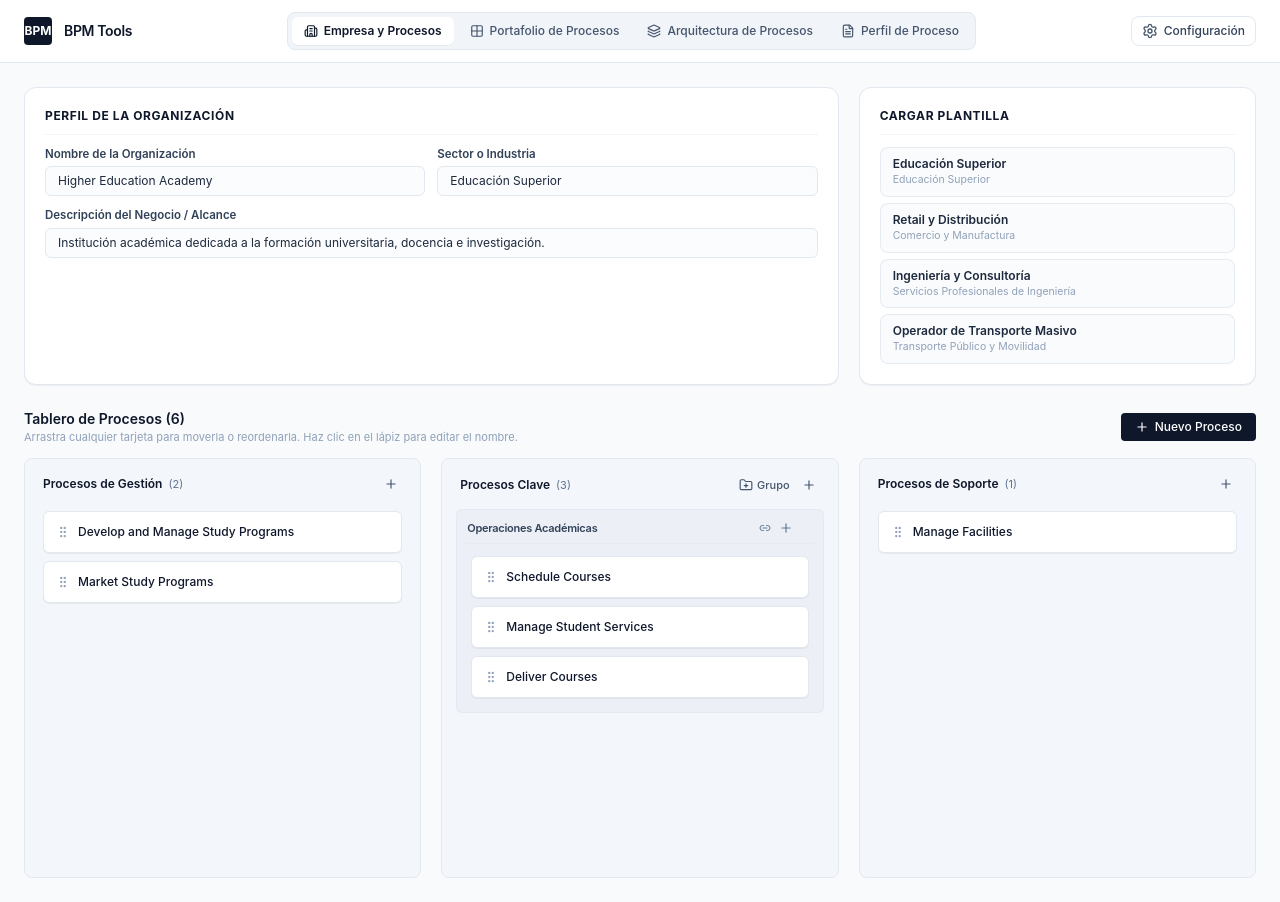
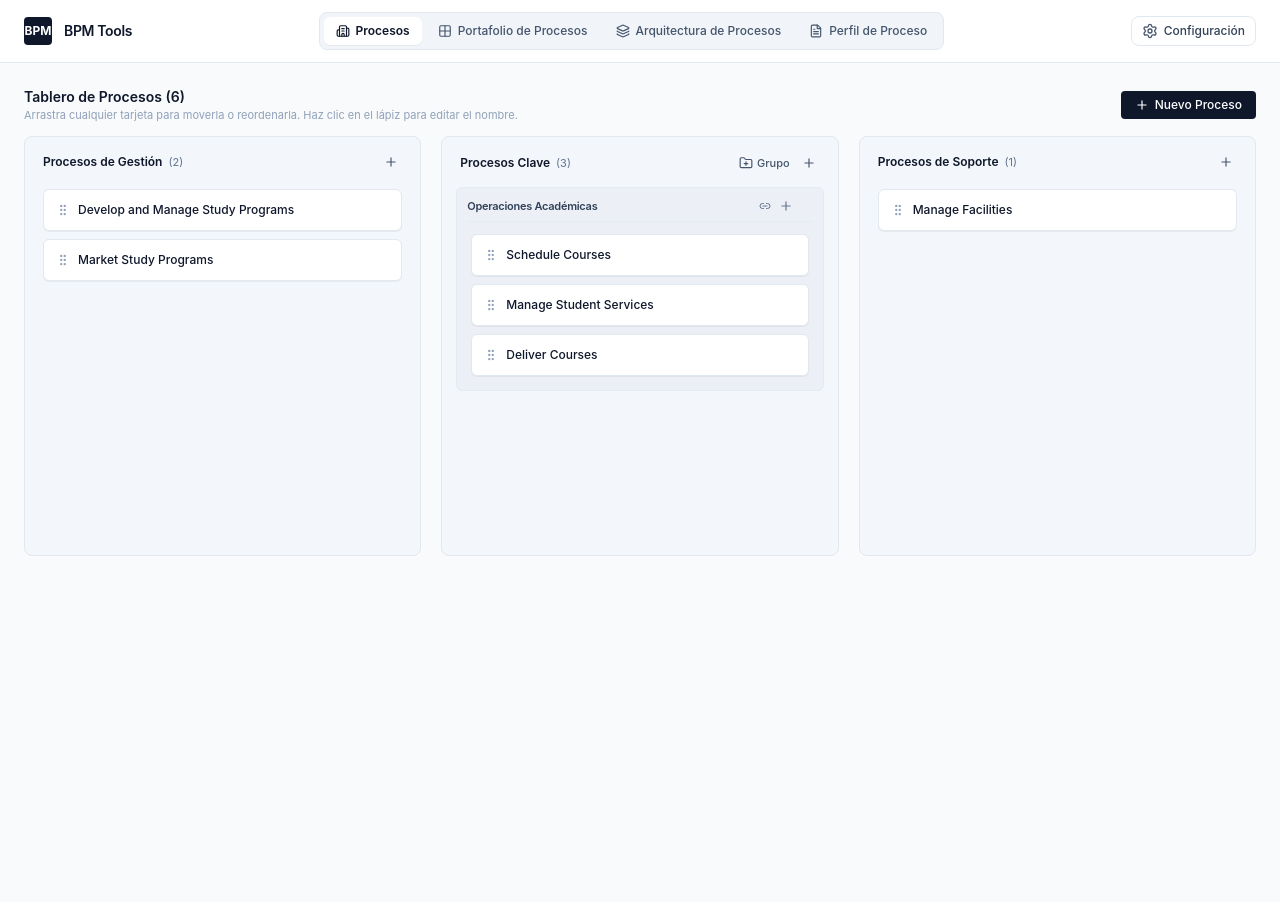
Before and after one commit to Xan007/bpm-toolkit, a React (Vite) app: page / in a window 1280 px wide. After the commit the page ends 800 px from the top, so only its background shows below. Built offline with nearby package versions, Linux system fonts and the light colour scheme.

Commit message:
refactor: simplify layout and focus main view on process board

```diff
--- a/src/App.tsx
+++ b/src/App.tsx
@@ -1,8 +1,6 @@
 import React, { useState } from 'react';
 import { useBPMState } from './hooks/useBPMState';
 import { Header } from './components/Header';
-import { CompanyProfileSection } from './components/CompanyProfileSection';
-import { LoadExampleSection } from './components/LoadExampleSection';
 import { ProcessBoard } from './components/ProcessBoard';
 import { PortfolioView } from './PortfolioView';
 import { ArchitectureView } from './ArchitectureView';
@@ -55,20 +53,7 @@ export const App: React.FC = () => {
       {/* Main Content */}
       <main className="flex-1 max-w-7xl w-full mx-auto p-6">
         {bpm.activeTab === 'inventory' && (
-          <div className="flex flex-col gap-6">
-            {/* Top Section: Organization Profile & Load Examples */}
-            <div className="grid grid-cols-1 md:grid-cols-3 gap-5">
-              <CompanyProfileSection
-                company={bpm.company}
-                onUpdateCompany={bpm.setCompany}
-                isEs={isEs}
-              />
-              <LoadExampleSection
-                onLoadExample={bpm.loadExample}
-                isEs={isEs}
-              />
-            </div>
-
+          <div className="flex flex-col gap-4">
             {/* Kanban Process Board */}
             <ProcessBoard
               processes={bpm.processes}
--- a/src/components/CompanyProfileSection.tsx
+++ b/src/components/CompanyProfileSection.tsx
@@ -13,47 +13,50 @@ export const CompanyProfileSection: React.FC<CompanyProfileSectionProps> = ({
   isEs,
 }) => {
   return (
-    <div className="md:col-span-2 bg-white border border-slate-200 rounded-xl p-5 shadow-2xs flex flex-col">
-      <div className="pb-2.5 mb-3 border-b border-slate-100">
-        <h2 className="text-xs font-bold text-slate-900 uppercase tracking-wider">
+    <div className="md:col-span-2 bg-white border border-slate-200 rounded-lg p-3 shadow-2xs flex flex-col justify-center">
+      <div className="flex items-center justify-between pb-1.5 mb-2 border-b border-slate-100">
+        <h2 className="text-[11px] font-bold text-slate-900 uppercase tracking-wider">
           {isEs ? 'Perfil de la Organización' : 'Organization Profile'}
         </h2>
       </div>
 
-      <div className="grid grid-cols-1 sm:grid-cols-2 gap-3 text-xs">
+      <div className="grid grid-cols-1 sm:grid-cols-3 gap-2.5 text-xs">
         <div>
-          <label className="block text-slate-700 font-semibold mb-1 text-[11.5px]">
-            {isEs ? 'Nombre de la Organización' : 'Company Name'}
+          <label className="block text-slate-600 font-medium mb-1 text-[11px]">
+            {isEs ? 'Nombre' : 'Name'}
           </label>
           <input
             type="text"
             value={company.name}
             onChange={(e) => onUpdateCompany({ ...company, name: e.target.value })}
-            className="w-full px-3 py-1.5 bg-slate-50/50 border border-slate-200 rounded-md text-slate-800 text-xs outline-none focus:bg-white focus:border-slate-800 transition-all"
+            placeholder={isEs ? 'Ej: LogiTech S.A.' : 'e.g. Acme Corp'}
+            className="w-full px-2.5 py-1 bg-slate-50/60 border border-slate-200 rounded text-slate-800 text-xs outline-none focus:bg-white focus:border-slate-800 transition-all"
           />
         </div>
 
         <div>
-          <label className="block text-slate-700 font-semibold mb-1 text-[11.5px]">
-            {isEs ? 'Sector o Industria' : 'Industry Sector'}
+          <label className="block text-slate-600 font-medium mb-1 text-[11px]">
+            {isEs ? 'Sector / Industria' : 'Industry'}
           </label>
           <input
             type="text"
             value={company.industry}
             onChange={(e) => onUpdateCompany({ ...company, industry: e.target.value })}
-            className="w-full px-3 py-1.5 bg-slate-50/50 border border-slate-200 rounded-md text-slate-800 text-xs outline-none focus:bg-white focus:border-slate-800 transition-all"
+            placeholder={isEs ? 'Ej: Retail / Logística' : 'e.g. Retail'}
+            className="w-full px-2.5 py-1 bg-slate-50/60 border border-slate-200 rounded text-slate-800 text-xs outline-none focus:bg-white focus:border-slate-800 transition-all"
           />
         </div>
 
-        <div className="sm:col-span-2">
-          <label className="block text-slate-700 font-semibold mb-1 text-[11.5px]">
-            {isEs ? 'Descripción del Negocio / Alcance' : 'Business Description / Scope'}
+        <div>
+          <label className="block text-slate-600 font-medium mb-1 text-[11px]">
+            {isEs ? 'Descripción / Alcance' : 'Description'}
           </label>
           <input
             type="text"
             value={company.description}
             onChange={(e) => onUpdateCompany({ ...company, description: e.target.value })}
-            className="w-full px-3 py-1.5 bg-slate-50/50 border border-slate-200 rounded-md text-slate-800 text-xs outline-none focus:bg-white focus:border-slate-800 transition-all"
+            placeholder={isEs ? 'Alcance del negocio...' : 'Business scope...'}
+            className="w-full px-2.5 py-1 bg-slate-50/60 border border-slate-200 rounded text-slate-800 text-xs outline-none focus:bg-white focus:border-slate-800 transition-all"
           />
         </div>
       </div>
--- a/src/components/Header.tsx
+++ b/src/components/Header.tsx
@@ -41,7 +41,7 @@ export const Header: React.FC<HeaderProps> = ({
           }`}
         >
           <Building2 className="w-3.5 h-3.5" />
-          {isEs ? 'Empresa y Procesos' : 'Company & Processes'}
+          {isEs ? 'Procesos' : 'Processes'}
         </button>
         <button
           onClick={() => onSetActiveTab('portfolio')}
--- a/src/components/LoadExampleSection.tsx
+++ b/src/components/LoadExampleSection.tsx
@@ -11,33 +11,27 @@ export const LoadExampleSection: React.FC<LoadExampleSectionProps> = ({
   isEs,
 }) => {
   return (
-    <div className="bg-white border border-slate-200 rounded-xl p-5 shadow-2xs flex flex-col justify-between">
-      <div>
-        <div className="pb-2.5 mb-3 border-b border-slate-100">
-          <h3 className="text-xs font-bold text-slate-900 uppercase tracking-wider">
-            {isEs ? 'Cargar Plantilla' : 'Load Template'}
+    <div className="bg-white border border-slate-200 rounded-lg p-3 shadow-2xs flex flex-col justify-center">
+      <div className="flex items-center justify-between pb-1.5 mb-2 border-b border-slate-100">
+        <h3 className="text-[11px] font-bold text-slate-900 uppercase tracking-wider">
+          {isEs ? 'Plantillas Rápidas' : 'Quick Templates'}
         </h3>
       </div>
 
-        <div className="grid grid-cols-1 gap-1.5">
+      <div className="grid grid-cols-2 sm:grid-cols-2 gap-1.5">
         {EXAMPLES.map((ex) => (
           <button
             key={ex.id}
             onClick={() => onLoadExample(ex.id)}
-              className="group flex items-center justify-between px-3 py-2 bg-slate-50/70 hover:bg-slate-900 hover:text-white border border-slate-200/80 hover:border-slate-900 rounded-lg transition-all duration-150 cursor-pointer text-left"
+            className="flex items-center justify-between px-2.5 py-1.5 bg-slate-50/70 hover:bg-slate-900 hover:text-white border border-slate-200/80 hover:border-slate-900 rounded transition-all duration-150 cursor-pointer text-left group"
+            title={`${ex.name} - ${ex.company.industry}`}
           >
-              <div className="flex flex-col">
-                <span className="text-xs font-semibold text-slate-800 group-hover:text-white transition-colors">
+            <span className="text-[11.5px] font-medium text-slate-800 group-hover:text-white truncate">
               {ex.name}
             </span>
-                <span className="text-[10.5px] text-slate-400 group-hover:text-slate-300 line-clamp-1 transition-colors">
-                  {ex.company.industry}
-                </span>
-              </div>
           </button>
         ))}
       </div>
     </div>
-    </div>
   );
 };
```
Lines whose indentation alone changed are shown as unchanged.
